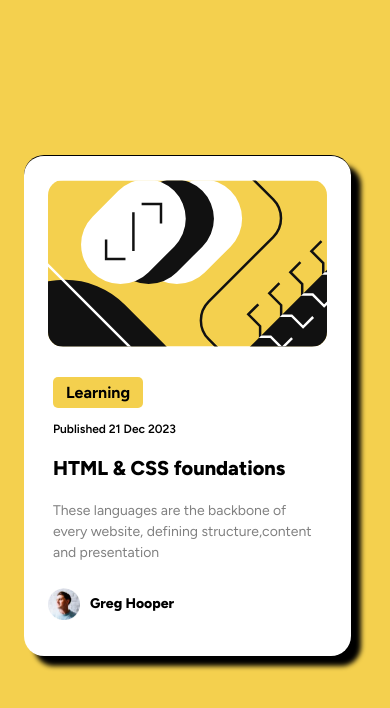
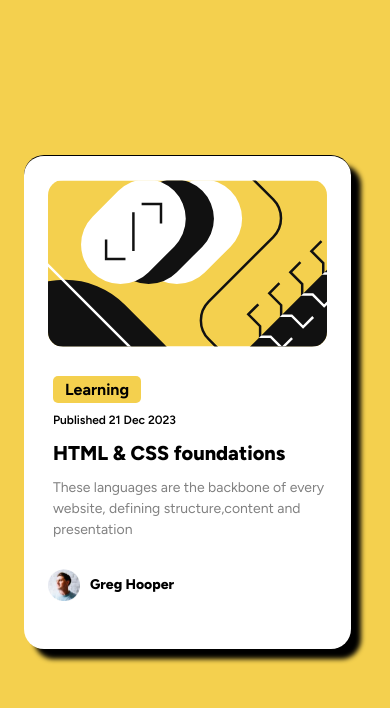
Before and after one commit to CHBNDJ/Blog-preview-card, a plain HTML site: page index.html in a window 390 px wide. Shown: the top 708 px of the page. Drawn offline with Linux system fonts and the light colour scheme.

Commit message:
Initial commit

```diff
--- a/index.css
+++ b/index.css
@@ -37,23 +37,23 @@ main {
 .blog--picture {
     width: 336px;
     border-radius: 15px;
+    margin-bottom: 24px;
 }
 
 .blog--content {
-    margin-top: 20px;
     padding: 5px;
 }
 
 .blog--category {
     color: black;
     background-color: hsl(47, 88%, 63%);
-    padding: 6px 13px;
+    padding: 4px 12px;
     border-radius: 5px;
     font-weight: 700;
 }
 
 .blog--publishdate {
-    margin: 20px 0;
+    margin: 14px 0;
     font-weight: 600;
     font-size: 14px;
 }
@@ -68,13 +68,14 @@ main {
 }
 
 .blog--description {
-    margin: 20px 0;
+    margin: 12px 0 0 0;
     color: hsl(0, 0%, 50%);
 }
 
 .blog--author {
     display: flex;
     align-items: center;
+    margin: 24px 0;
 }
 
 .blog--author__picture {
@@ -94,7 +95,7 @@ main {
 
     .blog--container {
         width: 327px;
-        height: 501px;
+        height: auto;
         padding: 24px;
         left: 24px;
         top: 155px;
@@ -106,7 +107,6 @@ main {
     }
 
     .blog--content {
-        margin-top: 27px;
         padding: 5px;
     }
 
@@ -121,5 +121,6 @@ main {
     .blog--description {
         font-size: 14px;
         line-height: 150%;
+        width: 279px;
     }
 }
```
